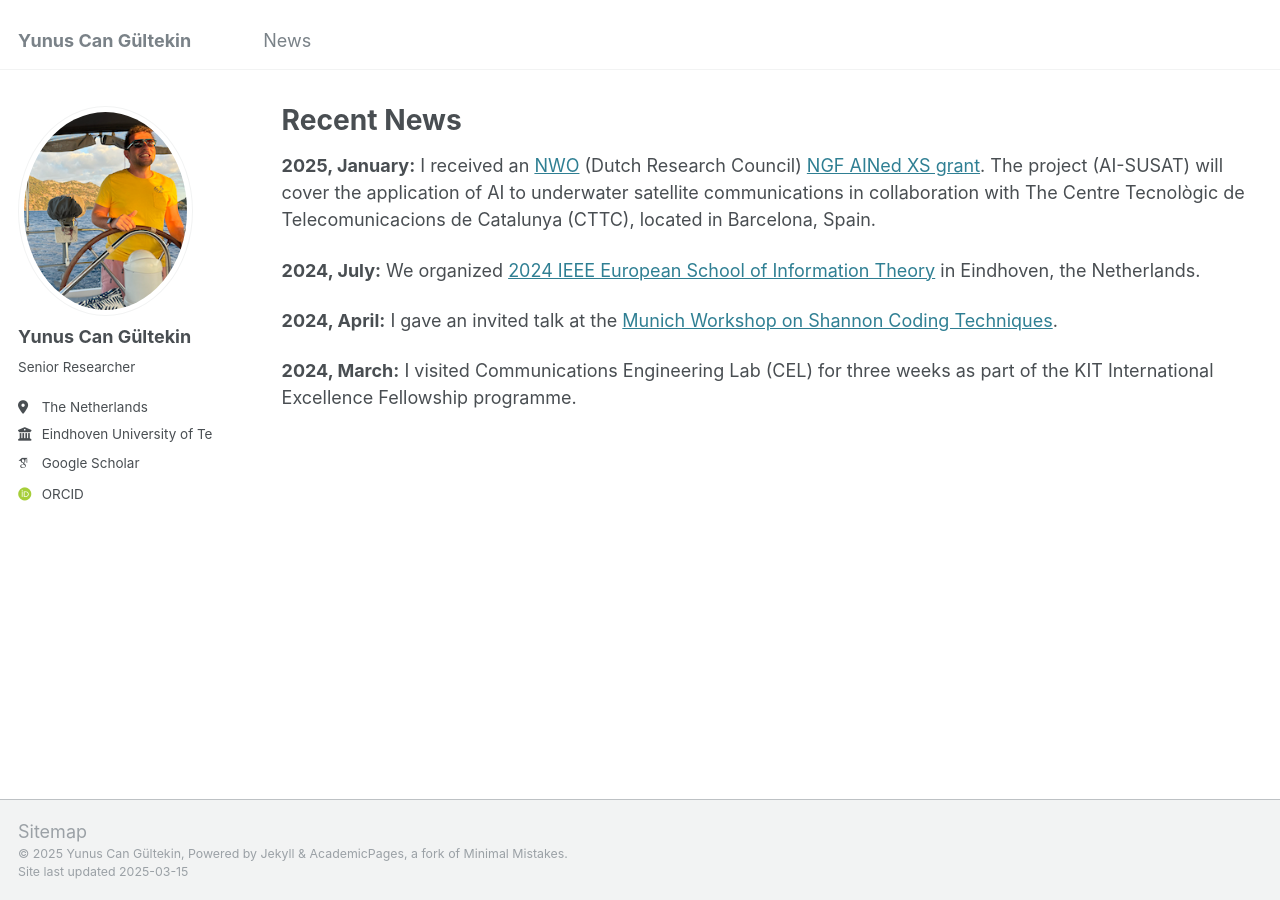
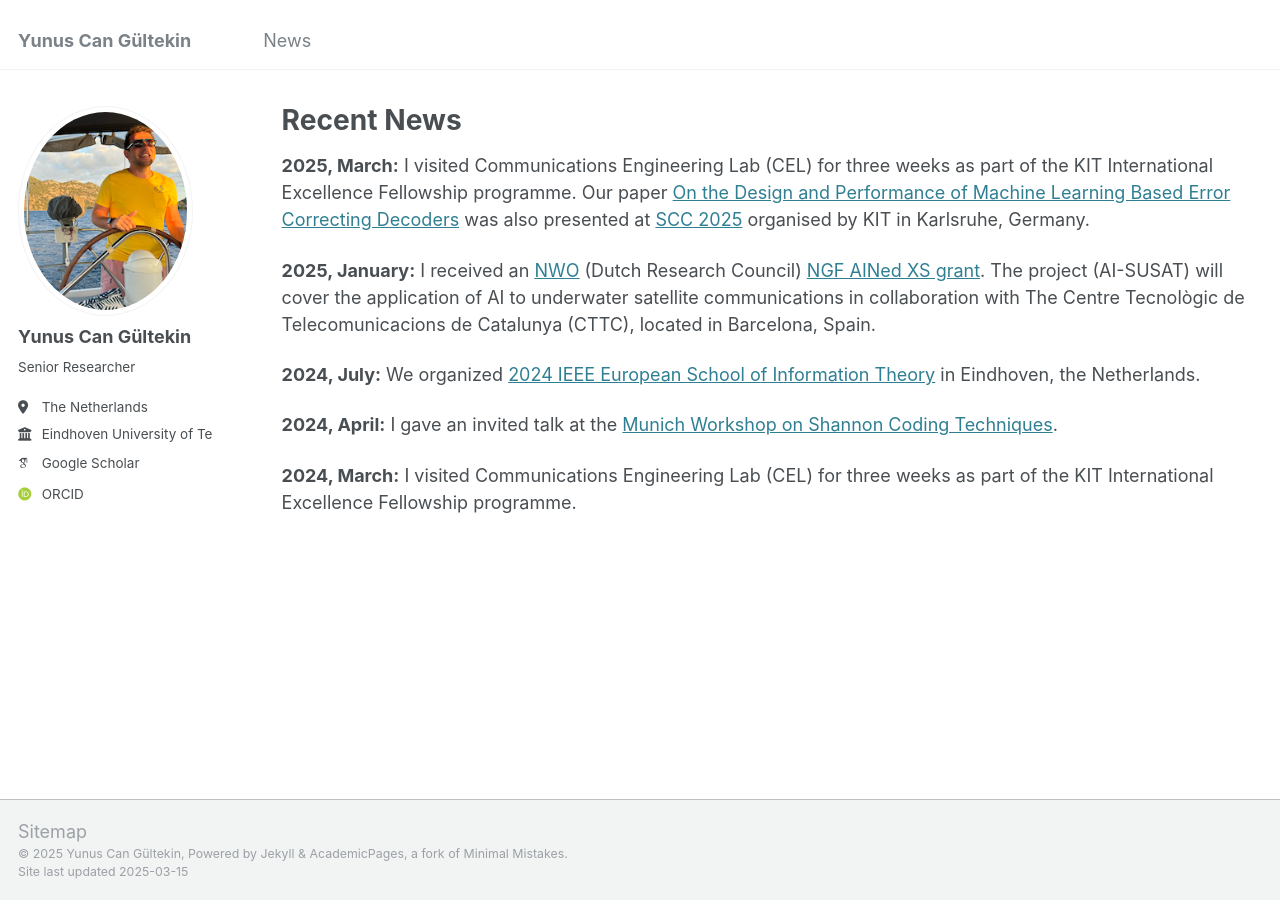
Before and after one commit to ycgultekin/ycgultekin.github.io, a Jekyll site: the page built from _pages/news.md, in a window 1280 px wide. Built offline with Jekyll 4.4.1, drawn with Linux system fonts in a browser that asks for light colours; some web fonts are replaced.

Commit message:
KIT visit 2 + SCC 2025.

```diff
--- a/_pages/news.md
+++ b/_pages/news.md
@@ -10,8 +10,9 @@ redirect_from:
 
 {% include base_path %}
 
+**2025, March:** I visited Communications Engineering Lab (CEL) for three weeks as part of the KIT International Excellence Fellowship programme. Our paper [On the Design and Performance of Machine Learning Based Error Correcting Decoders](https://arxiv.org/abs/2410.15899) was also presented at [SCC 2025](https://scc2025.net/) organised by KIT in Karlsruhe, Germany.
+
 **2025, January:** I received an [NWO](https://www.nwo.nl/en) (Dutch Research Council) [NGF AINed XS grant](https://www.nwo.nl/en/news/last-ten-research-projects-launched-for-ngf-ained-europa-xs). The project (AI-SUSAT) will cover the application of AI to underwater satellite communications in collaboration with The Centre Tecnològic de Telecomunicacions de Catalunya (CTTC), located in Barcelona, Spain.
-
 
 **2024, July:** We organized [2024 IEEE European School of Information Theory](http://www.tue-ictlab.nl/page/3) in Eindhoven, the Netherlands.
 
```
